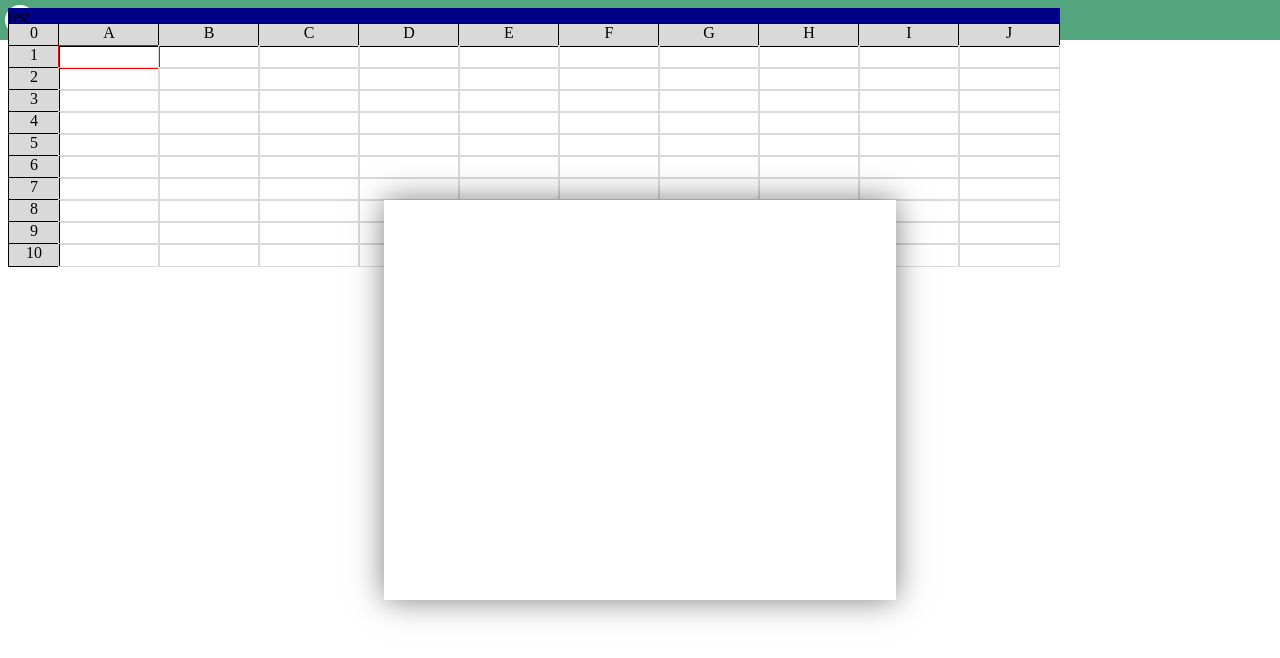
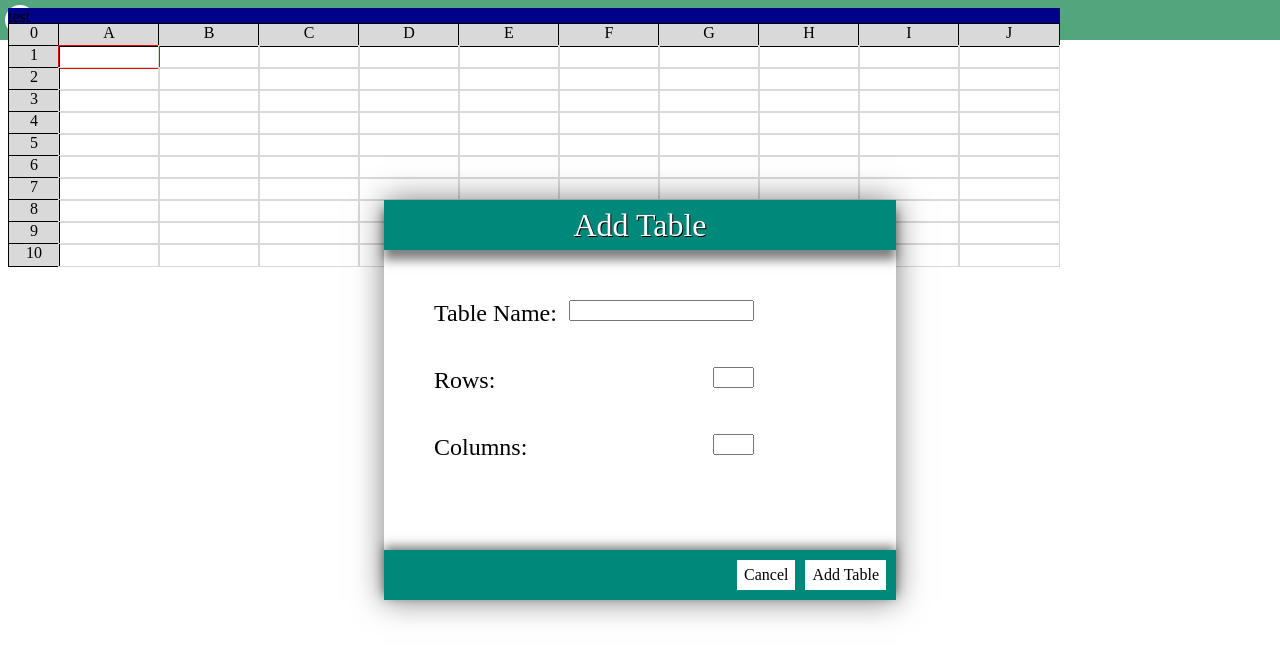
Before and after one commit to LukeKittridge/spreadtables, a plain HTML site: page edit.html in a window 1280 px wide. Drawn offline with Linux system fonts and the light colour scheme.

Commit message:
Styling dialogues.

```diff
--- a/css/spreadtables.css
+++ b/css/spreadtables.css
@@ -72,9 +72,63 @@
 
     z-index: 1000;
 
-    padding: 20px;
     background: white;
     color: white;
+    box-shadow: 0 0 30px rgba(0, 0, 0, 0.50);
+    height: 400px;
+}
+
+.dialogue-header {
+    background-color: #00897b;
+    height: 50px;
     text-align: center;
-    box-shadow: 0 0 30px rgba(0, 0, 0, 0.50);
+    box-shadow: 0px 10px 10px rgba(0, 0, 0, 0.50);
 }
+
+.dialogue-title-text {
+    line-height: 50px;
+    font-size: xx-large;
+    text-shadow: 1px 1px black;
+}
+
+.dialogue-content {
+    padding: 50px;
+    color: #000000;
+    font-size: x-large;
+    height: 200px;
+}
+
+.dialogue ul{
+    list-style-type: none;
+    padding: 0;
+    margin: 0;
+    text-align: right;
+    float: left;
+}
+
+.dialogue li{
+    margin-bottom: 40px;
+    text-align: left;
+    text-shadow: 0 1px 1px #fff;
+}
+
+.dialogue label input{
+    float: right;
+}
+
+.dialogue-footer {
+    background-color: #00897b;
+    height: 50px;
+    box-shadow: 0px -4px 10px rgba(0, 0, 0, 0.50);
+}
+
+.dialogue-button{
+    height: 30px;
+    background-color: #ffffff;
+    margin: 10px 10px 0 0;
+    line-height: 30px;
+    text-align: center;
+    color: #000000;
+    padding: 0 7px 0 7px;
+    float: right;
+}
--- a/edit.html
+++ b/edit.html
@@ -25,11 +25,30 @@
 </div>
 
 <div class="dialogue" id="add-table-dialogue">
-    <div class="dialogue-title">
+    <div class="dialogue-header">
+        <div class="dialogue-title-text">Add Table</div>
+    </div>
+    <div class="dialogue-content">
+        <ul>
+            <li>
+                <label>Table Name: &nbsp <input type="text"/> </label>
+            </li>
+            <li>
+                <label>Rows: <input type="text" size="2"/> </label>
+            </li>
+            <li>
+                <label>Columns: <input type="text" size="2"/> </label>
+            </li>
+        </ul>
+
+    </div>
+    <div class="dialogue-footer">
+    <div class="dialogue-button">
         Add Table
     </div>
-    <div class="dialogue-content">
-        Table Name:
+        <div class="dialogue-button">
+            Cancel
+        </div>
     </div>
 </div>
 
```
